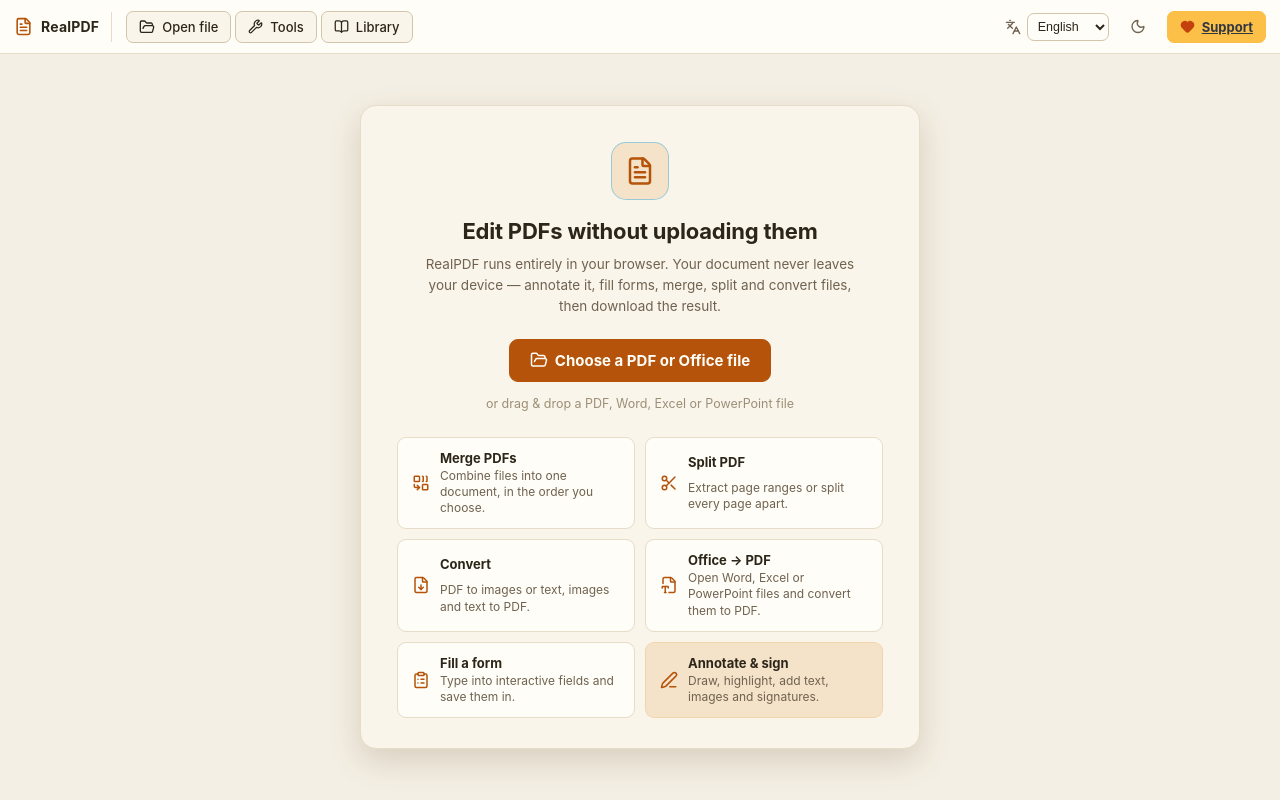
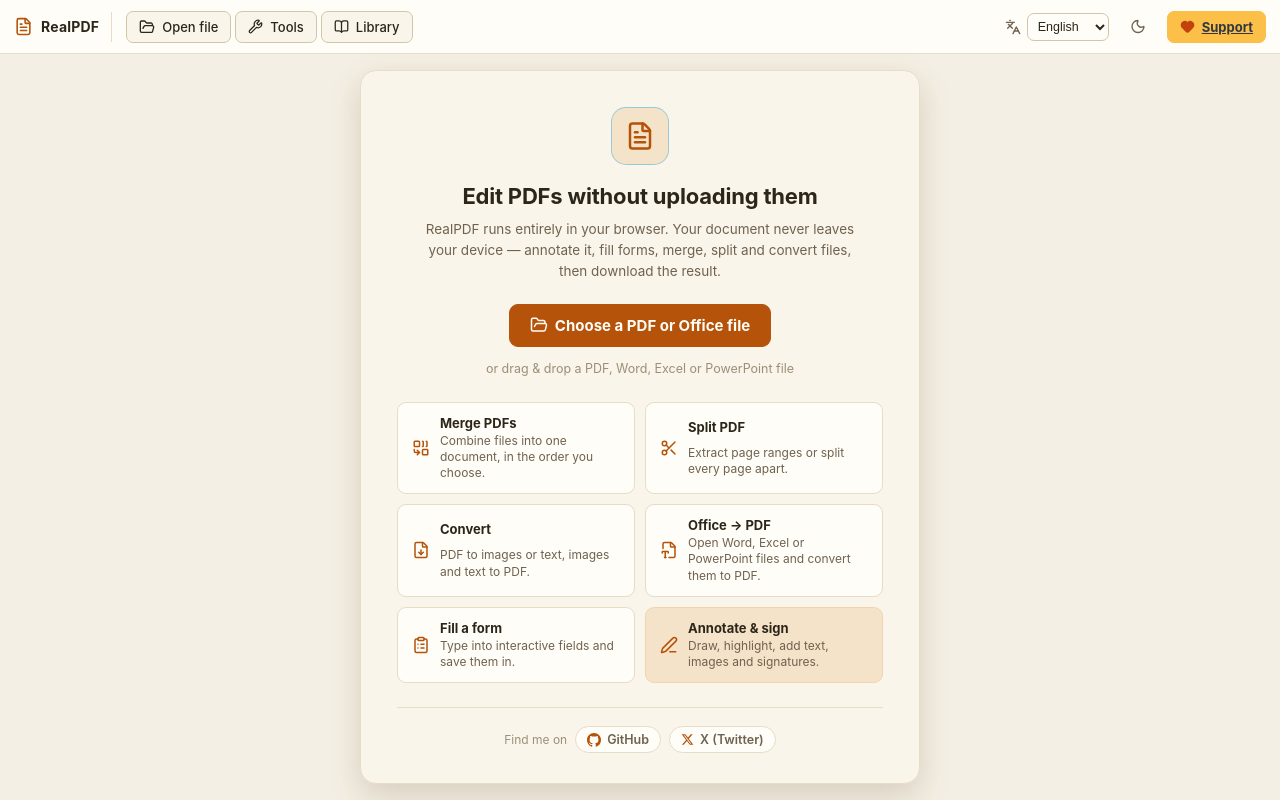
Before and after one commit to shixzie/realpdf, a React (Vite) app: page / in a window 1280 px wide. Built offline with nearby package versions, Linux system fonts and the light colour scheme.

Commit message:
Add social links to the empty state
- Add GitHub and X profile links
- Localize social link labels

```diff
--- a/src/components/EmptyState.tsx
+++ b/src/components/EmptyState.tsx
@@ -13,6 +13,7 @@
 import { useStore, type PendingAction, type ToolsTab } from '../store'
 import { openDocumentFile } from '../lib/openDocument'
 import { useTranslation } from '../i18n'
+import { SocialLinks } from './SocialLinks'
 
 const TOOL_CARDS: Array<{
   action: PendingAction | { tab: ToolsTab }
@@ -152,6 +153,8 @@
             <span>{t('empty.annotateText')}</span>
           </button>
         </div>
+
+        <SocialLinks />
       </div>
     </div>
   )
--- /dev/null
+++ b/src/components/SocialLinks.tsx
@@ -0,0 +1,49 @@
+import { useTranslation } from '../i18n'
+
+const GITHUB_URL = 'https://github.com/shixzie'
+const X_URL = 'https://x.com/shixzie'
+
+function GitHubMark() {
+  return (
+    <svg viewBox="0 0 16 16" width="14" height="14" fill="currentColor" aria-hidden="true" focusable="false">
+      <path d="M8 0C3.58 0 0 3.58 0 8c0 3.54 2.29 6.53 5.47 7.59.4.07.55-.17.55-.38 0-.19-.01-.82-.01-1.49-2.01.37-2.53-.49-2.69-.94-.09-.23-.48-.94-.82-1.13-.28-.15-.68-.52-.01-.53.63-.01 1.08.58 1.23.82.72 1.21 1.87.87 2.33.66.07-.52.28-.87.51-1.07-1.78-.2-3.64-.89-3.64-3.95 0-.87.31-1.59.82-2.15-.08-.2-.36-1.02.08-2.12 0 0 .67-.21 2.2.82.64-.18 1.32-.27 2-.27s1.36.09 2 .27c1.53-1.04 2.2-.82 2.2-.82.44 1.1.16 1.92.08 2.12.51.56.82 1.27.82 2.15 0 3.07-1.87 3.75-3.65 3.95.29.25.54.73.54 1.48 0 1.07-.01 1.93-.01 2.2 0 .21.15.46.55.38A8.01 8.01 0 0 0 16 8c0-4.42-3.58-8-8-8Z" />
+    </svg>
+  )
+}
+
+function XMark() {
+  return (
+    <svg viewBox="0 0 24 24" width="13" height="13" fill="currentColor" aria-hidden="true" focusable="false">
+      <path d="M18.244 2.25h3.308l-7.227 8.26 8.502 11.24H16.17l-5.214-6.817L4.99 21.75H1.68l7.73-8.835L1.254 2.25H8.08l4.713 6.231 5.451-6.231Zm-1.161 17.52h1.833L7.084 4.126H5.117l11.966 15.644Z" />
+    </svg>
+  )
+}
+
+export function SocialLinks() {
+  const { t } = useTranslation()
+  return (
+    <div className="social-links">
+      <span className="social-links-label">{t('social.label')}</span>
+      <a
+        className="social-link"
+        href={GITHUB_URL}
+        target="_blank"
+        rel="noreferrer noopener"
+        title={`${t('social.github')} — @shixzie`}
+      >
+        <GitHubMark />
+        {t('social.github')}
+      </a>
+      <a
+        className="social-link"
+        href={X_URL}
+        target="_blank"
+        rel="noreferrer noopener"
+        title={`${t('social.twitter')} — @shixzie`}
+      >
+        <XMark />
+        {t('social.twitter')}
+      </a>
+    </div>
+  )
+}
--- a/src/i18n/locales/de.ts
+++ b/src/i18n/locales/de.ts
@@ -268,4 +268,9 @@
   kofi: {
     text: 'Unterstützen',
   },
+  social: {
+    label: 'Folge mir auf',
+    github: 'GitHub',
+    twitter: 'X (Twitter)',
+  },
 }
--- a/src/i18n/locales/en.ts
+++ b/src/i18n/locales/en.ts
@@ -267,6 +267,11 @@
   kofi: {
     text: 'Support me',
   },
+  social: {
+    label: 'Find me on',
+    github: 'GitHub',
+    twitter: 'X (Twitter)',
+  },
 }
 
 export type Dictionary = typeof en
--- a/src/i18n/locales/es.ts
+++ b/src/i18n/locales/es.ts
@@ -266,4 +266,9 @@
   kofi: {
     text: 'Apóyame',
   },
+  social: {
+    label: 'Encuéntrame en',
+    github: 'GitHub',
+    twitter: 'X (Twitter)',
+  },
 }
--- a/src/i18n/locales/fr.ts
+++ b/src/i18n/locales/fr.ts
@@ -267,4 +267,9 @@
   kofi: {
     text: 'Soutenez-moi',
   },
+  social: {
+    label: 'Retrouvez-moi sur',
+    github: 'GitHub',
+    twitter: 'X (Twitter)',
+  },
 }
--- a/src/styles.css
+++ b/src/styles.css
@@ -1232,6 +1232,47 @@
   color: var(--accent);
 }
 
+.social-links {
+  display: flex;
+  align-items: center;
+  justify-content: center;
+  flex-wrap: wrap;
+  gap: 8px;
+  margin-top: 24px;
+  padding-top: 18px;
+  border-top: 1px solid var(--border);
+}
+
+.social-links-label {
+  color: var(--text-dim);
+  font-size: 12px;
+}
+
+.social-link {
+  display: inline-flex;
+  align-items: center;
+  gap: 6px;
+  padding: 5px 11px;
+  border: 1px solid var(--border);
+  border-radius: 999px;
+  background: var(--bg-elevated);
+  color: var(--text-muted);
+  font-size: 12.5px;
+  font-weight: 600;
+  text-decoration: none;
+  transition: border-color 0.12s ease, background 0.12s ease, color 0.12s ease;
+}
+
+.social-link:hover {
+  border-color: var(--accent);
+  background: var(--bg-hover);
+  color: var(--text);
+}
+
+.social-link svg {
+  color: var(--accent);
+}
+
 /* ---------- Segmented control (signature modal) ---------- */
 
 .segmented {
```
